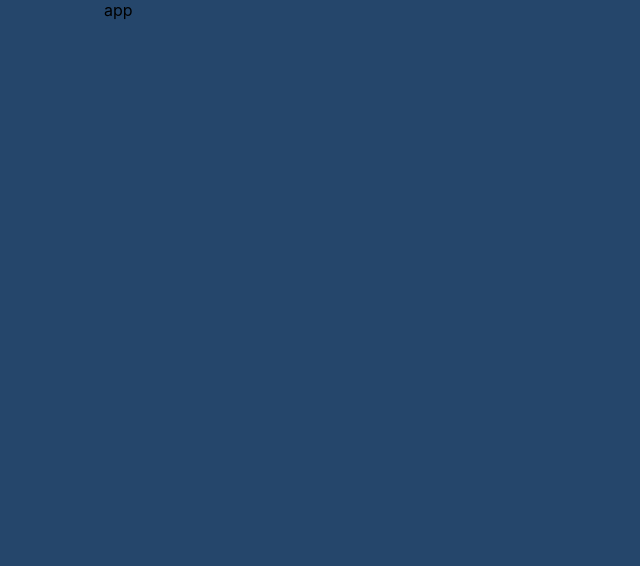
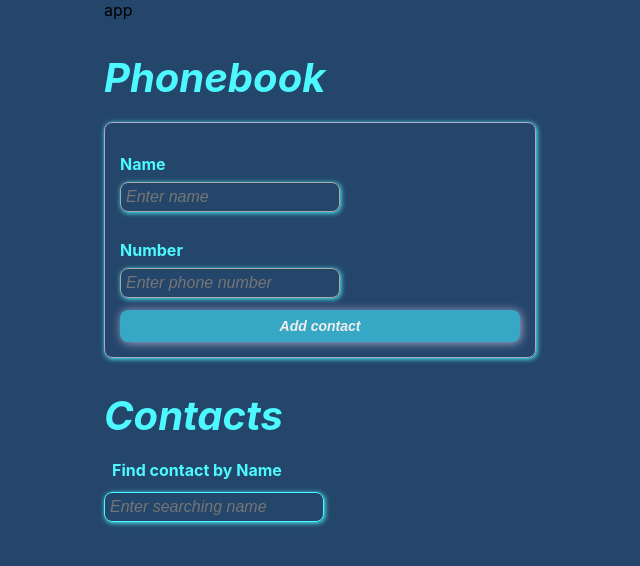
Before and after one commit to BoikovTaras/goit-react-hw-06-phonebook, a React (Create React App) app: page / in a window 1280 px wide. Shown: the top 566 px of the page, without its empty margins (136-776 px from the left). Built offline with nearby package versions, Linux system fonts and the light colour scheme.

Commit message:
Реализует добавление контакта в стейт

```diff
--- a/src/App.js
+++ b/src/App.js
@@ -1,24 +1,21 @@
-// import { useState, useEffect } from 'react';
+import { useState } from 'react';
 // import PropTypes from 'prop-types';
 
 import s from './App.module.css';
 import { connect } from 'react-redux';
 import addContact from './redux/app/app-actions';
-// import Input from './components/Input/Input';
-// import Title from './components/Title/Title';
+import Input from './components/Input/Input';
+import Title from './components/Title/Title';
 // import Contacts from './components/Contacts/Contacts';
-// import Filter from './components/Filter/Filter';
+import Filter from './components/Filter/Filter';
 
-function App({ contacts, addContact }) {
-  // const [contacts, setContacts] = useState([]);
-  // const [filter, setFilter] = useState('');
-
-  // const addContact = event => setContacts([...contacts, event]);
+function App() {
+  const [filter, setFilter] = useState('');
 
   // const deleteContact = id =>
   //   setContacts(contacts.filter(item => item.id !== id));
 
-  // const filterContact = e => setFilter(e.currentTarget.value);
+  const filterContact = e => setFilter(e.currentTarget.value);
 
   // const filteredContacts = () => {
   // const normFilter = filter.toLowerCase();
@@ -42,11 +39,11 @@ function App({ contacts, addContact }) {
   return (
     <div className={s.container}>
       app
-      {/* <Title title="Phonebook" /> */}
-      {/* <Input /> */}
-      {/* <Title title="Contacts" /> */}
-      {/* <Filter value={filter} onChange={filterContact} /> */}
-      {/* <Contacts contacts={filteredContacts()} deleteContact={deleteContact} /> */}
+      <Title title="Phonebook" />
+      <Input />
+      <Title title="Contacts" />
+      <Filter value={filter} onChange={filterContact} />
+      {/* <Contacts contacts={filteredContacts()} /> */}
     </div>
   );
 }
--- a/src/components/Input/Input.js
+++ b/src/components/Input/Input.js
@@ -1,39 +1,41 @@
-// import { useState } from 'react';
-// import PropTypes from 'prop-types';
+import { useState } from 'react';
+import PropTypes from 'prop-types';
+import { connect } from 'react-redux';
+import appActions from '../../redux/app/app-actions';
 
-// import { nanoid } from 'nanoid';
+import { nanoid } from 'nanoid';
 import s from './Input.module.css';
 
-export default function Input({ contacts, addContact }) {
-  // const [name, setName] = useState('');
-  // const [number, setNumber] = useState('');
+function Input({ contacts, addContact }) {
+  const [name, setName] = useState('');
+  const [number, setNumber] = useState('');
 
-  // const addName = v => setName(v.currentTarget.value);
+  const addName = v => setName(v.currentTarget.value);
 
-  // const addNumber = v => setNumber(v.currentTarget.value);
+  const addNumber = v => setNumber(v.currentTarget.value);
 
-  // const reset = () => {
-  //   setName('');
-  //   setNumber('');
-  // };
+  const reset = () => {
+    setName('');
+    setNumber('');
+  };
 
-  // const addNewContact = event => {
-  //   if (contacts.find(item => item.name.toLowerCase() === name.toLowerCase())) {
-  //     return window.alert(`${name} is alredy in contacts`, 2500);
-  //   } else {
-  //     addContact(renderContact());
-  //     reset();
-  //   }
-  // };
+  const addNewContact = event => {
+    if (contacts.find(item => item.name.toLowerCase() === name.toLowerCase())) {
+      return window.alert(`${name} is alredy in contacts`, 2500);
+    } else {
+      addContact(renderContact());
+      reset();
+    }
+  };
 
-  // const renderContact = () => {
-  //   return { id: nanoid(), name, number };
-  // };
+  const renderContact = () => {
+    return { id: nanoid(), name, number };
+  };
 
   return (
     <form className={s.form}>
       <h3 className={s.title}>Name</h3>
-      {/* <label>
+      <label>
         <input
           className={s.input}
           type="text"
@@ -57,15 +59,29 @@ export default function Input({ contacts, addContact }) {
           onChange={addNumber}
           placeholder="Enter phone number"
         />
-      </label> */}
-      <button className={s.button} type="button" onClick={addContact}>
+      </label>
+      <button className={s.button} type="button" onClick={addNewContact}>
         Add contact
       </button>
     </form>
   );
 }
 
-// Input.propTypes = {
-//   name: PropTypes.string,
-//   number: PropTypes.number,
-// };
+const mapStateToProps = state => {
+  return {
+    contacts: state.app.contacts,
+  };
+};
+
+const mapDispatchToProps = dispatch => {
+  return {
+    addContact: event => dispatch(appActions.addContact(event)),
+  };
+};
+
+export default connect(mapStateToProps, mapDispatchToProps)(Input);
+
+Input.propTypes = {
+  name: PropTypes.string,
+  number: PropTypes.number,
+};
--- a/src/redux/app/app-actions.js
+++ b/src/redux/app/app-actions.js
@@ -10,4 +10,9 @@ const deleteContact = contactId => ({
   payload: contactId,
 });
 
-export default { addContact, deleteContact };
+const filterContact = text => ({
+  type: appTypes.FILTER,
+  payload: text,
+});
+
+export default { addContact, deleteContact, filterContact };
--- a/src/redux/app/app-reduser.js
+++ b/src/redux/app/app-reduser.js
@@ -1,19 +1,18 @@
 import { combineReducers } from 'redux';
 import appTypes from './app-types';
 
-const contacts = (state = 10, { type, payload }) => {
+const contacts = (state = [], { type, payload }) => {
   switch (type) {
     case appTypes.ADD:
       return [...state, payload];
     case appTypes.DELETE:
       return state.filter(({ id }) => id !== payload);
-
     default:
       return state;
   }
 };
 
-const filter = (state = 0, { type, payload }) => {
+const filter = (state = '', { type, payload }) => {
   switch (type) {
     case appTypes.FILTER:
       return {
```
